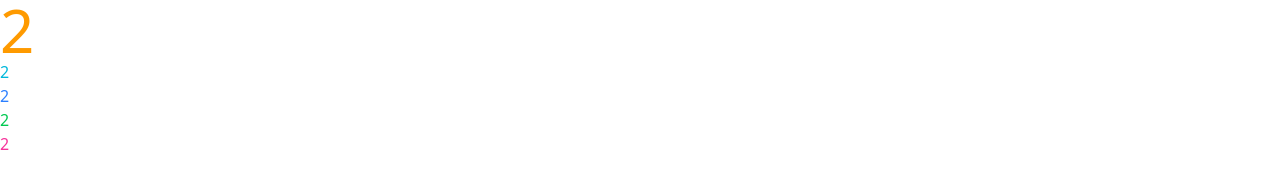
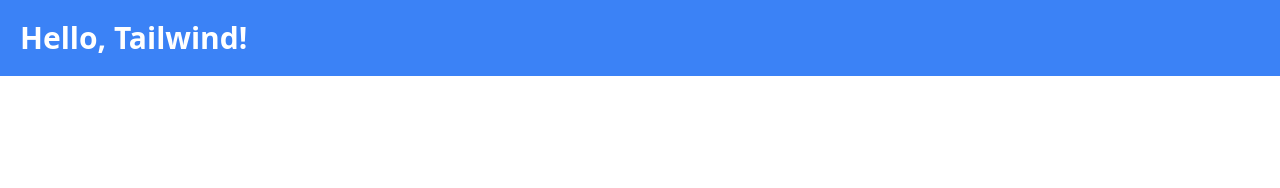
Before and after one commit to abdulaamir9496/CGC---MERN-Stack-Training, a website: page CGC---MERN-STACK-TRAINING/Tailwind CSS/index.html in a window 1280 px wide. Drawn offline with nearby package versions, Linux system fonts and the light colour scheme; files that its build step writes are made by us from their sources.

Commit message:
Tailwind CSS

```diff
--- a/CGC---MERN-STACK-TRAINING/Tailwind CSS/index.html
+++ b/CGC---MERN-STACK-TRAINING/Tailwind CSS/index.html
@@ -1,21 +1,14 @@
-<!doctype html>
-<html>
+<!DOCTYPE html>
+<html lang="en">
 <head>
     <meta charset="UTF-8">
     <meta name="viewport" content="width=device-width, initial-scale=1.0">
-    <title>Tailwind CSS</title>
-    <link href="./output.css" rel="stylesheet">
-
+    <title>Tailwind CSS Example</title>
+    <link href="https://cdn.jsdelivr.net/npm/tailwindcss@2.2.19/dist/tailwind.min.css" rel="stylesheet">
 </head>
 <body>
-    <div class="max-h-screen justify-center accent-lime-500">
-    <div class="text-amber-500 text-6xl">2</div>
-    <div class="text-cyan-500">2</div>
-    <div class="text-blue-500">2</div>
-    <div class="text-green-500">2</div>
-    <div class="text-pink-500">2</div>
+    <div class="bg-blue-500 text-white p-5">
+    <h1 class="text-3xl font-bold">Hello, Tailwind!</h1>
     </div>
-
-
 </body>
 </html>
```
